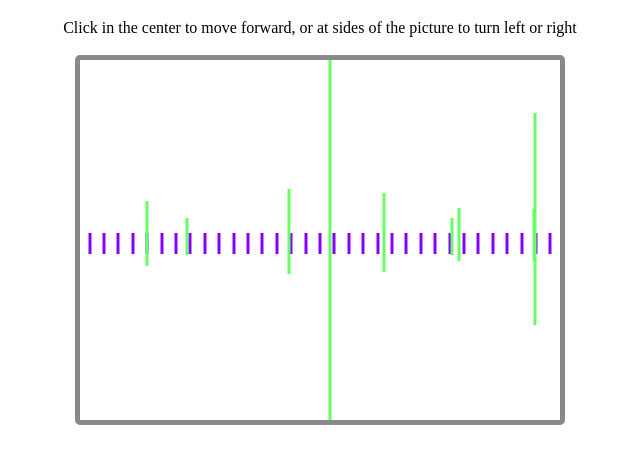
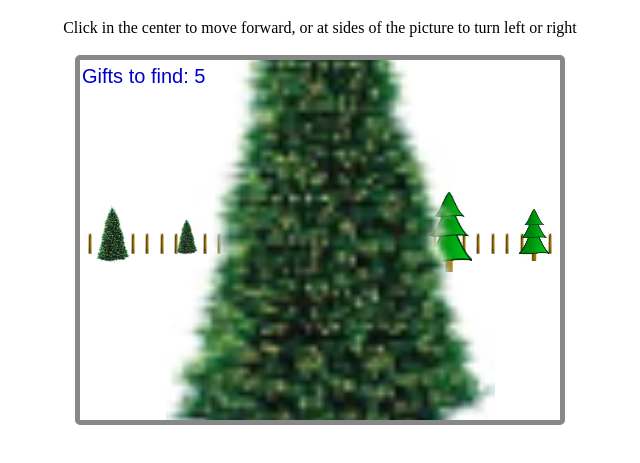
Before and after one commit to CodeAbbey/simple-scene-3d, a plain HTML site: page index.html in a window 1280 px wide. Shown: the part 61-524 px from the top of the page, without its empty margins (320-960 px from the left). Drawn offline with Linux system fonts and the light colour scheme.

Commit message:
Added pictures and gifts

```diff
--- a/index.html
+++ b/index.html
@@ -12,7 +12,7 @@
         <canvas id="demo" width="480" height="360" style="border:5px solid #888;border-radius: 5px;background: white;"></canvas>
     </div>
     <script>
-        new Scene3d('demo');
+        scene = new Scene3d('demo');
     </script>
 
 </body>
--- a/scene3d.js
+++ b/scene3d.js
@@ -1,7 +1,7 @@
 function Scene3d(canvasId) {
     this.canvasId = canvasId;
     this.init();
-    this.redraw();
+    var self = this;
 }
 
 Scene3d.prototype.init = function() {
@@ -9,12 +9,14 @@ Scene3d.prototype.init = function() {
     this.ctx = canvas.getContext('2d');
     this.w = canvas.width;
     this.h = canvas.height;
+    this.count = 5;
     this.sz = 100;
     this.ht = 1;
     this.vis = 80;
     this.scrDist = 0.3;
     this.scrHalf = 0.1;
-    this.initField(100);
+    this.initField(100, 5);
+    this.initImages();
 
     var self = this;
     canvas.onmousedown = function() { self.mouseDown(); };
@@ -22,21 +24,37 @@ Scene3d.prototype.init = function() {
     setInterval(function() {self.onTimer()}, 70);
 }
 
-Scene3d.prototype.initField = function(n) {
+Scene3d.prototype.initImages = function() {
+    var files = ['fir1.png', 'fir2.png', 'gift.png', 'stake.png'];
+    this.images = [];
+    for (var i in files) {
+        var img = new Image();
+        img.src = window.sceneScriptPath + files[i];
+        this.images.push(img);
+    }
+}
+
+Scene3d.prototype.initField = function(n, k) {
     this.x = this.sz / 2;
     this.y = this.sz / 2;
     this.dir = 0;
     this.field = [];
     for (var i = 0; i < this.sz; i++) {
-        this.field.push({type: 2, x: i, y: 0, h: 1.5});
-        this.field.push({type: 2, x: i + 1, y: this.sz, h: 1.5});
-        this.field.push({type: 2, x: 0, y: i + 1, h: 1.5});
-        this.field.push({type: 2, x: this.sz, y: i, h: 1.5});
+        this.field.push({type: 3, x: i, y: 0, h: 1.5});
+        this.field.push({type: 3, x: i + 1, y: this.sz, h: 1.5});
+        this.field.push({type: 3, x: 0, y: i + 1, h: 1.5});
+        this.field.push({type: 3, x: this.sz, y: i, h: 1.5});
     }
     for (var j = 0; j < n; j++) {
         var x = Math.random() * this.sz;
         var y = Math.random() * this.sz;
-        this.field.push({type: 1, x: x, y: y, h: 2.5});
+        this.field.push({type: Math.floor(Math.random() * 2), x: x, y: y, h: 2.5});
+    }
+    var fieldSz = this.field.length;
+    for (var j = 0; j < k; j++) {
+        var x = Math.random() * this.sz;
+        var y = Math.random() * this.sz;
+        this.field.push({type: 2, x: x, y: y, h: 0.5, index: fieldSz + j});
     }
 }
 
@@ -44,8 +62,19 @@ Scene3d.prototype.redraw = function() {
     this.ctx.fillStyle = '#ffffff';
     this.ctx.fillRect(0, 0, this.w, this.h);
     var objects = this.rotate(this.filterVisible());
+    this.sortObjects(objects);
     for (var i in objects) {
         var obj = objects[i];
+        if (obj.type < 0) {
+            continue;
+        }
+        if (obj.type == 2) {
+            if (Math.sqrt(obj.x*obj.x + obj.y*obj.y) < 1.5) {
+                this.field[obj.index].type = -1;
+                this.count--;
+                continue;
+            }
+        }
         var da = -Math.atan2(obj.y, obj.x);
         var sx = Math.tan(da) * this.scrDist;
         var k = this.scrDist / obj.x;
@@ -53,6 +82,17 @@ Scene3d.prototype.redraw = function() {
         var sy = -this.ht * k;
         this.drawObject(obj, sx, sy, sh);
     }
+    this.ctx.fillStyle = '#0000cc';
+    this.ctx.font = '20px Arial';
+    this.ctx.fillText('Gifts to find: ' + this.count, 2, 23);
+}
+
+Scene3d.prototype.sortObjects = function(objs) {
+    for (var i in objs) {
+        var obj = objs[i];
+        obj.dist = Math.sqrt(Math.pow(obj.x, 2) + Math.pow(obj.y, 2));
+    }
+    objs.sort(function(a, b) { return b.dist - a.dist; });
 }
 
 Scene3d.prototype.drawObject = function(obj, sx, sy, sh) {
@@ -60,12 +100,10 @@ Scene3d.prototype.drawObject = function(obj, sx, sy, sh) {
     var x = Math.round((sx + this.scrHalf) * this.w / (this.scrHalf * 2));
     var y1 = Math.round((-sy + scrHalfH) * this.h / (scrHalfH * 2));
     var y2 = Math.round((-(sh + sy) + scrHalfH) * this.h / (scrHalfH * 2));
-    this.ctx.lineWidth = 3;
-    this.ctx.strokeStyle = obj.type == 1 ? '#66ff66' : '#8800ff';
-    this.ctx.beginPath();
-    this.ctx.moveTo(x, y1);
-    this.ctx.lineTo(x, y2);
-    this.ctx.stroke();
+    var img = this.images[obj.type];
+    var h = y1 - y2;
+    var w = Math.round(img.width * h / img.height);
+    this.ctx.drawImage(img, Math.round(x - w / 2), y2, w, h);
 }
 
 Scene3d.prototype.filterVisible = function() {
@@ -89,7 +127,11 @@ Scene3d.prototype.rotate = function(objs) {
         var y = obj.y - this.y;
         var nx = Math.cos(this.dir) * x + Math.sin(this.dir) * y;
         var ny = Math.cos(this.dir) * y - Math.sin(this.dir) * x;
-        res.push({type: obj.type, h: obj.h, x: nx, y: ny});
+        var copy = {type: obj.type, h: obj.h, x: nx, y: ny};
+        if (copy.type == 2) {
+            copy.index = obj.index;
+        }
+        res.push(copy);
     }
     return res;
 }
@@ -107,17 +149,14 @@ Scene3d.prototype.angleTo = function(x, y) {
 }
 
 Scene3d.prototype.onTimer = function() {
-    if (!this.move) {
-        return;
-    }
     if (this.move == 'F') {
         var step = 0.3;
         this.x += step * Math.cos(this.dir);
         this.y += step * Math.sin(this.dir);
     } else if (this.move == 'L') {
-        this.dir += 0.01;
-    } else {
-        this.dir -= 0.01;
+        this.dir += 0.02;
+    } else if (this.move == 'R') {
+        this.dir -= 0.02;
     }
     this.redraw();
 }
@@ -136,3 +175,9 @@ Scene3d.prototype.mouseDown = function() {
 Scene3d.prototype.mouseUp = function() {
     this.move = null;
 }
+
+window.sceneScriptPath = (function() {
+    var scripts = document.getElementsByTagName('script');
+    var src = scripts.item(scripts.length - 1).getAttribute('src');
+    return src.replace(/[^\/]+$/, '');
+})();
```
Also changed, not shown: fir1.png (added), fir2.png (added), gift.png (added), stake.png (added).
